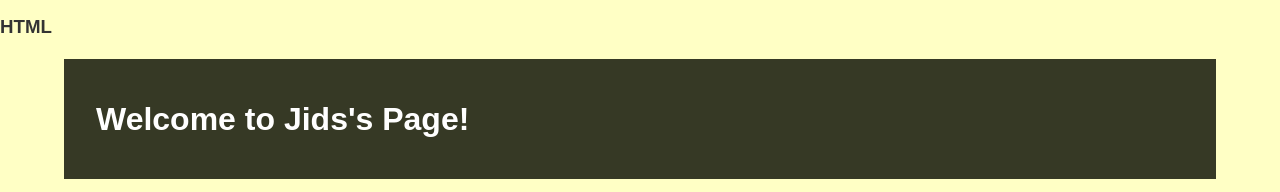
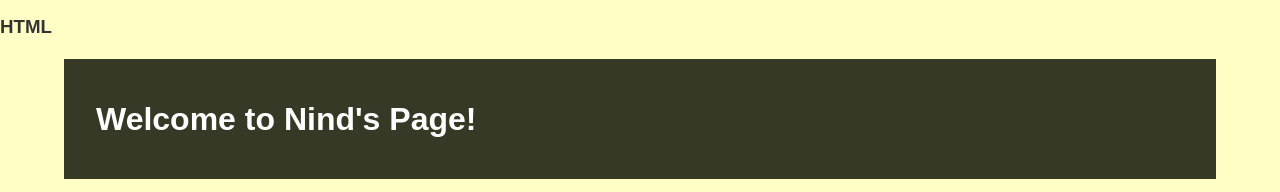
Before and after one commit to atharzidan71-arch/Zidan-E6-7, a plain HTML site: page index.html in a window 1280 px wide. Shown: the part 209-401 px from the top of the page. Drawn offline with Linux system fonts and the light colour scheme.

Commit message:
Update index.html

```diff
--- a/index.html
+++ b/index.html
@@ -3,7 +3,7 @@
  <head>
     <title>Delayota</title>
 <head>
-    <title>Jids's Page</title>
+    <title>Nind's Page</title>
     <link rel="stylesheet" href="style.css">
  </head>
 </head>
@@ -25,7 +25,7 @@
    <h3>HTML</h3>
     <div class="header">
         <div class="jarak">
-            <h1>Welcome to Jids's Page!</h1>
+            <h1>Welcome to Nind's Page!</h1>
         </div>
     </div>
     <div class="menu">
```
